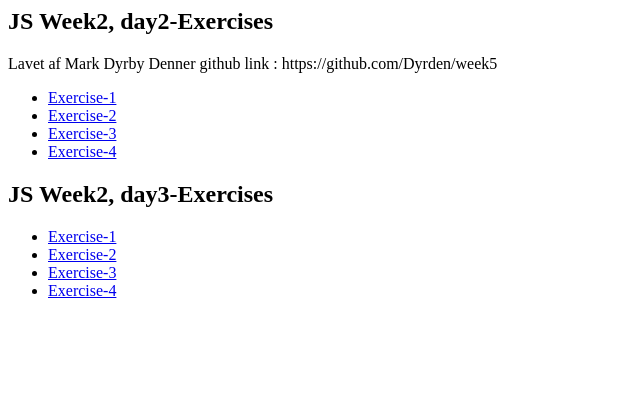
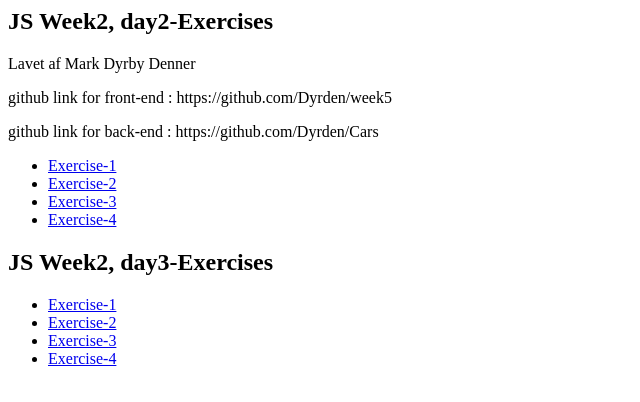
Before and after one commit to Dyrden/week5, a plain HTML site: page index.html in a window 1280 px wide. Shown: the whole page, without its empty margins (0-640 px from the left). Drawn offline with Linux system fonts and the light colour scheme.

Commit message:
additional github link

```diff
--- a/index.html
+++ b/index.html
@@ -1,6 +1,14 @@
 <h2>JS Week2, day2-Exercises</h2>
-<span>Lavet af Mark Dyrby Denner</span>
-<span>github link : https://github.com/Dyrden/week5</span>
+<p>
+    <span>Lavet af Mark Dyrby Denner</span>
+</p>
+<p>
+    <span>github link for front-end : https://github.com/Dyrden/week5</span>
+</p>
+<p>
+    <span>github link for back-end : https://github.com/Dyrden/Cars</span>
+</p>
+
 <ul>
     <li><a href="js-day2-ex1.html">Exercise-1</a></li>
     <li><a href="js-day2-ex2.html">Exercise-2</a></li>
@@ -13,7 +21,4 @@
     <li><a href="js-day3-ex2.html">Exercise-2</a></li>
     <li><a href="js-day3-ex3.html">Exercise-3</a></li>
     <li><a href="js-day3-ex4.html">Exercise-4</a></li>
-    <!--
-    … same as above, for day3
-    -->
 </ul>
```
